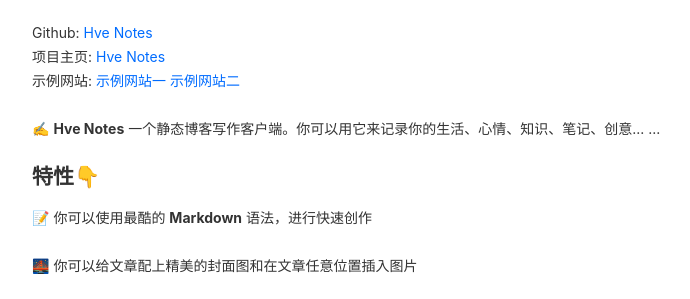
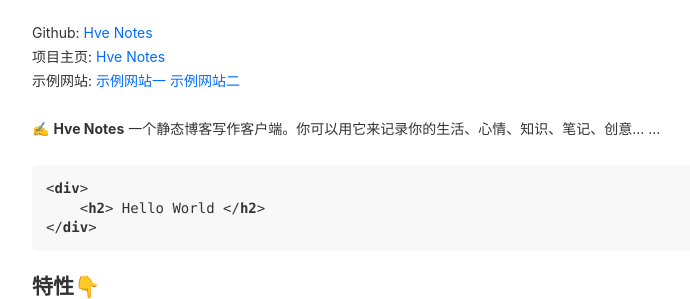
Before and after one commit to alexguo119/alexguo119.github.io, a plain HTML site: page post/hello-hve-notes/index.html in a window 1280 px wide. Shown: the part 516-815 px from the top of the page, without its empty margins (240-930 px from the left). Drawn offline with nearby package versions, Linux system fonts and the light colour scheme.

Commit message:
update from hve: 2019-05-19 13:08:38

```diff
--- a/post/hello-hve-notes/index.html
+++ b/post/hello-hve-notes/index.html
@@ -74,7 +74,9 @@
               <p>👏  欢迎使用 <strong>Hve Notes</strong> ！  </p>
 <p>Github: <a href="https://github.com/hve-notes/hve-notes">Hve Notes</a><br>项目主页: <a href="http://hvenotes.fehey.com/">Hve Notes</a><br>示例网站: <a href="http://fehey.com/">示例网站一</a> <a href="http://hve-notes.github.io">示例网站二</a>  </p>
 <p>✍️  <strong>Hve Notes</strong> 一个静态博客写作客户端。你可以用它来记录你的生活、心情、知识、笔记、创意... ... </p>
-<h2 id="特性👇">特性👇</h2><p>📝  你可以使用最酷的 <strong>Markdown</strong> 语法，进行快速创作  </p>
+<pre><code>&lt;div&gt;
+    &lt;h2&gt; Hello World &lt;/h2&gt;
+&lt;/div&gt;</code></pre><h2 id="特性👇">特性👇</h2><p>📝  你可以使用最酷的 <strong>Markdown</strong> 语法，进行快速创作  </p>
 <p>🌉  你可以给文章配上精美的封面图和在文章任意位置插入图片  </p>
 <p>🏷️  你可以对文章进行标签分组  </p>
 <p>📋  你可以自定义菜单，甚至可以创建外部链接菜单  </p>
```
